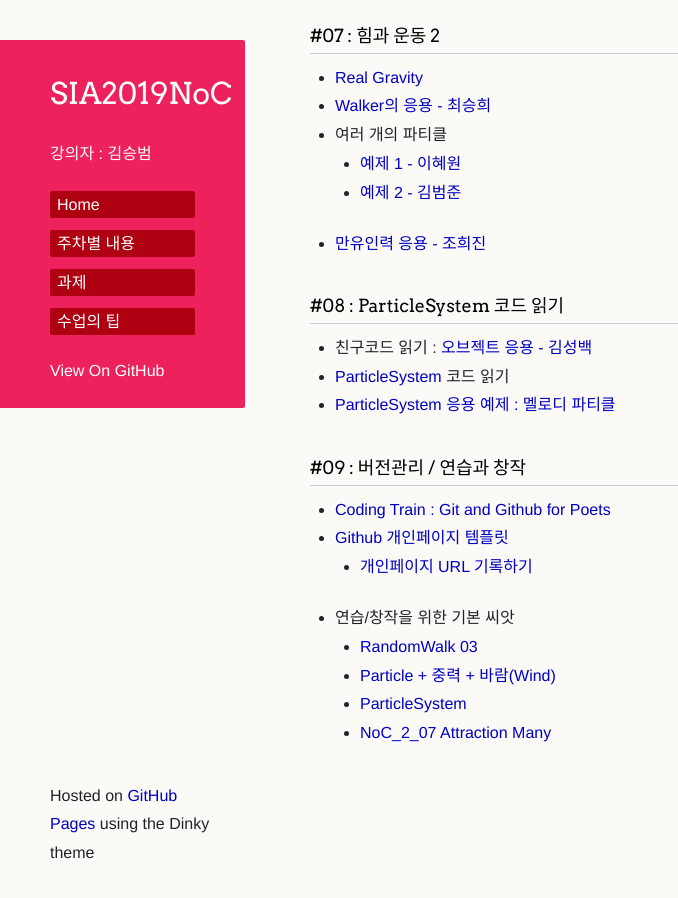
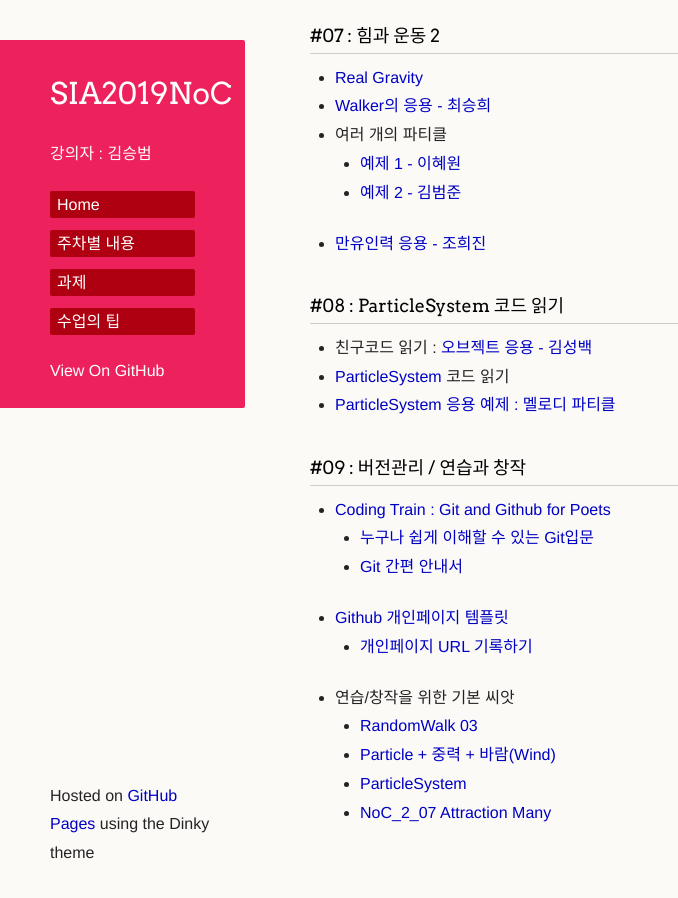
Before and after one commit to picxenk/SIA2019NoC, a Jekyll site: the page built from curriculum.md, in a window 1280 px wide and 900 px high, scrolled down 1738 px. Shown: the whole window, without its empty margins (0-678 px from the left). Built offline with Jekyll 4.4.1, drawn with Linux system fonts in a browser that asks for light colours; our own code applies the rules of GitHub Pages for plain Markdown files; a script that is not in the unit is left out; the repository's description, which GitHub fills in, is left out.

Commit message:
Update curriculum.md

```diff
--- a/curriculum.md
+++ b/curriculum.md
@@ -67,6 +67,8 @@
 
 ### #09 : 버전관리 / 연습과 창작
   * [Coding Train : Git and Github for Poets](https://www.youtube.com/watch?v=BCQHnlnPusY&list=PLRqwX-V7Uu6ZF9C0YMKuns9sLDzK6zoiV)
+    * [누구나 쉽게 이해할 수 있는 Git입문](https://backlog.com/git-tutorial/kr/)
+    * [Git 간편 안내서](https://rogerdudler.github.io/git-guide/index.ko.html)
   * [Github 개인페이지 템플릿](https://github.com/picxenk/PoeticCodeForNature)
     * [개인페이지 URL 기록하기](https://docs.google.com/spreadsheets/d/1DIQsy6G3GlN5a5Ihs9sQ9Eq-9rLavGyKCFArq8a3zq0/edit?usp=sharing)
   * 연습/창작을 위한 기본 씨앗
```
